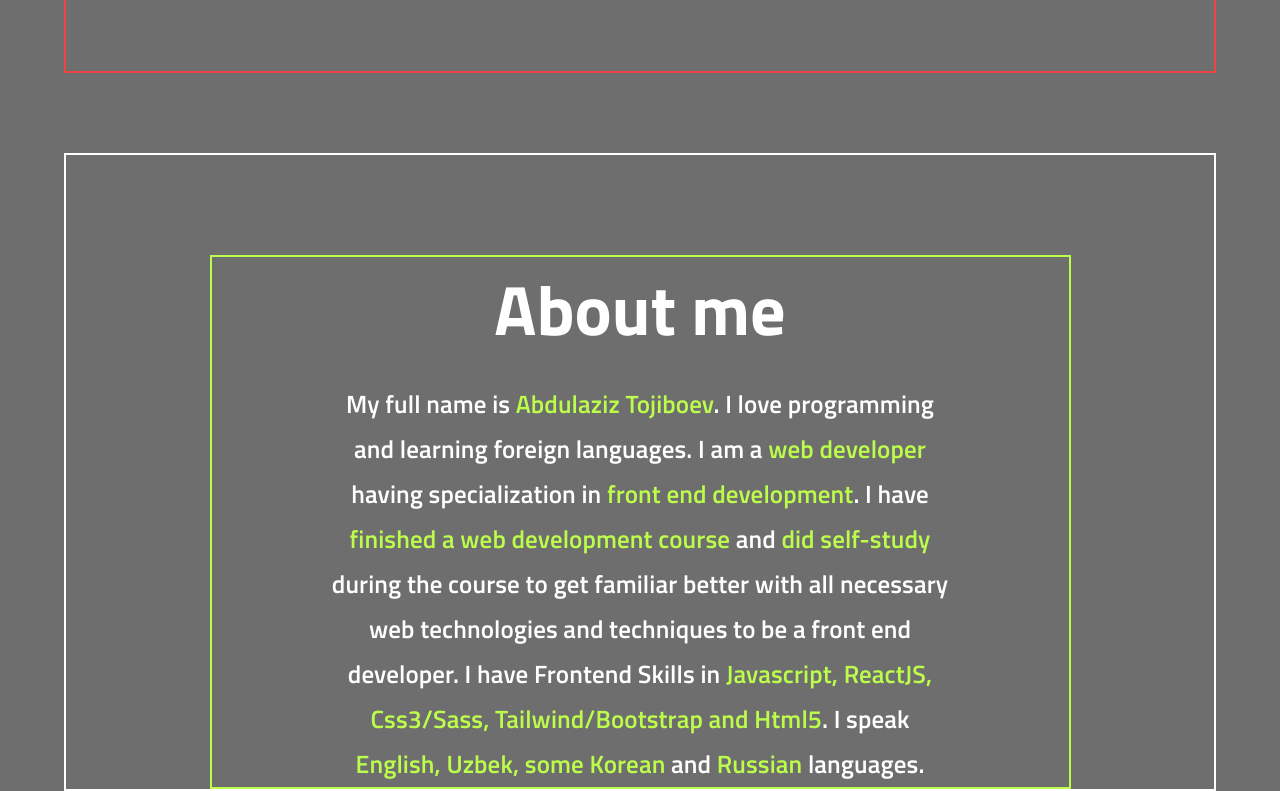
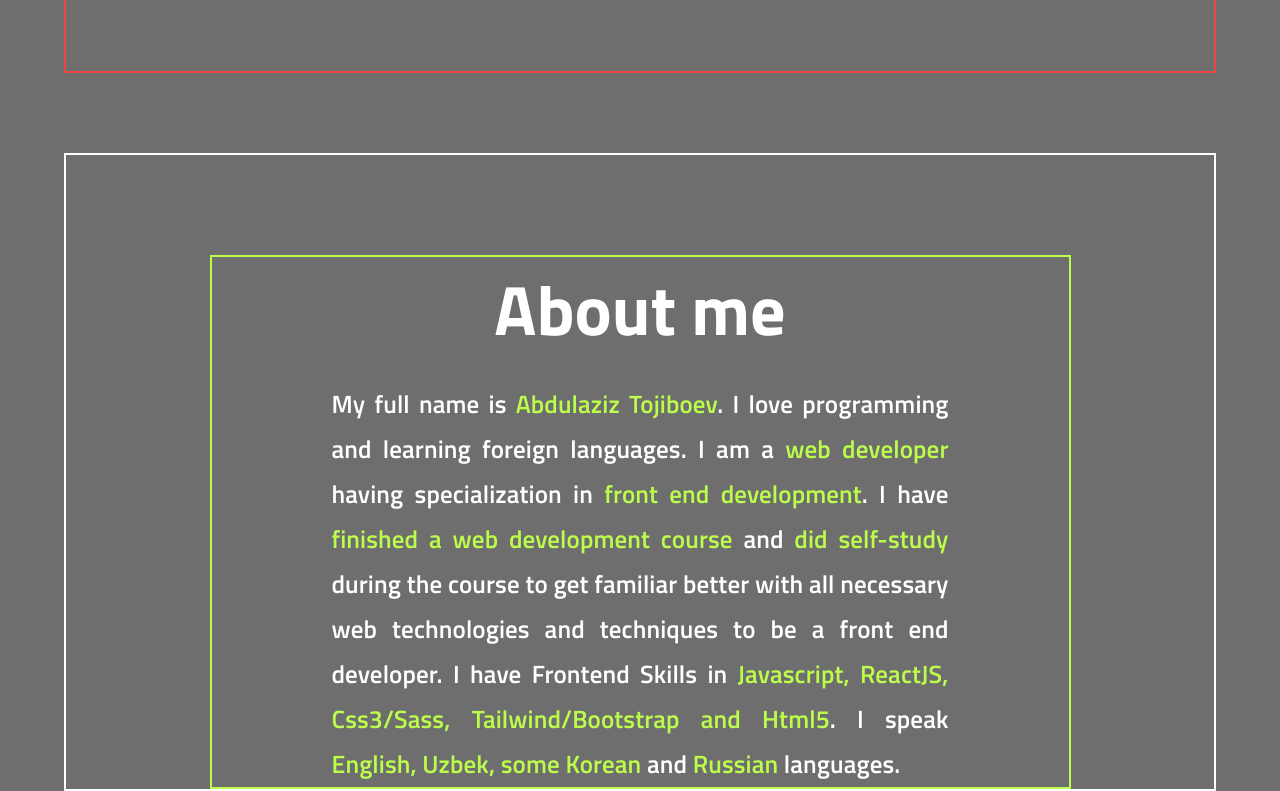
Before and after one commit to Abdulaziz6921/MyPortfolio, a React (Create React App) app: page / in a window 1280 px wide. Shown: the part 587-1378 px from the top of the page. Built offline with nearby package versions, Linux system fonts and the light colour scheme; a web font is replaced by a local one.

Commit message:
text justified

```diff
--- a/src/Components/About.js
+++ b/src/Components/About.js
@@ -11,7 +11,7 @@ function About() {
     title: 'text-[50px] font-[700] mb-[20px] md:text-[60px] lg:text-[70px]',
 
     text:
-      'text-[5cqi] font-[400] leading-[38px] tracking-[0px] text-center px-0 md:px-[10px] md:text-[25px] md:font-[600] md:leading-[45px] md:tracking-[0.1px] lg:px-[14%]',
+      'text-[5cqi] font-[400] leading-[38px] tracking-[0px] text-justify px-0 md:px-[10px] md:text-justify md:text-[25px] md:font-[600] md:leading-[45px] md:tracking-[0.1px] lg:px-[14%]',
 
     span: 'text-secondary',
   }
```
